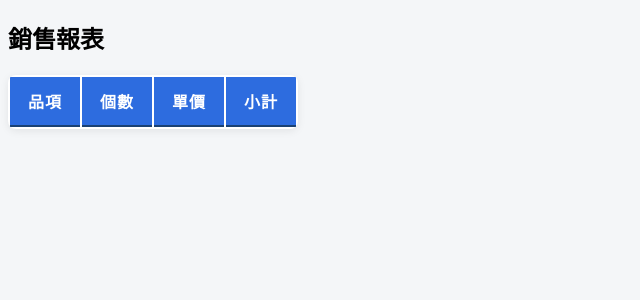
After one commit to cc21723/1141-Database, a PHP site: page /sales_report.php in a window 1280 px wide. The commit adds this page. Shown: the top 300 px of the page, without its empty margins (0-640 px from the left). Run offline with PHP 8.4, Linux system fonts and the light colour scheme; data that the repository does not hold is empty.

Commit message:
完成銷售報表呈現功能

```diff
--- a/index.php
+++ b/index.php
@@ -25,9 +25,14 @@
             padding: 5px 12px;
             text-align: center;
         }
+        .btns{
+            display: flex;
+            justify-content: space-between;
+        }
     </style>
     <div class='btns'>
         <button><a href='add_item.php'>+</a></button>
+        <button><a href='sales_report.php'>銷售報表</a></button>
     </div>
     <table id='items'>
         <tr>
--- /dev/null
+++ b/sales_report.php
@@ -0,0 +1,91 @@
+<!DOCTYPE html>
+<html lang="en">
+<head>
+    <meta charset="UTF-8">
+    <meta name="viewport" content="width=device-width, initial-scale=1.0">
+    <title>銷售報表</title>
+</head>
+<body>
+<h2>銷售報表</h2>
+<?php
+$dsn="mysql:host=localhost;dbname=store;charset=utf8";
+$pdo=new PDO($dsn, 'root', '');
+$sql="SELECT `items`.`name`,
+             `items`.`price`,
+	         sum(`sales`.`quantity`) as `sales_count`,
+             sum(`items`.`price`*`sales`.`quantity`) as `total_sales`
+        FROM `items`
+   LEFT JOIN `sales`
+          ON `items`.`id`=`sales`.`item_id`
+    GROUP BY `sales`.`item_id`";
+$reports=$pdo->query($sql)->fetchAll(PDO::FETCH_ASSOC);
+
+?>
+<style>
+    body {
+        background: #f4f6f8;
+        font-family: 'Segoe UI', Arial, sans-serif;
+    }
+
+    table {
+        background: #fff;
+        box-shadow: 0 2px 8px rgba(0,0,0,0.08);
+        border-radius: 8px;
+        overflow: hidden;
+    }
+
+    th, td {
+        font-size: 16px;
+    }
+
+    tr:first-child td {
+        background: #2d6cdf;
+        color: #fff;
+        font-weight: bold;
+        letter-spacing: 1px;
+        border-bottom: 2px solid #1a4173;
+    }
+
+    tr:nth-child(even):not(:first-child) {
+        background: #f0f4fa;
+    }
+
+    tr:hover:not(:first-child) {
+        background: #e6f0ff;
+        transition: background 0.2s;
+    }
+
+    td, th {
+        border: none;
+        padding: 12px 18px;
+    }
+
+    td {
+        color: #333;
+    }
+
+</style>
+<table>
+    <tr>
+        <td>品項</td>
+        <td>個數</td>
+        <td>單價</td>
+        <td>小計</td>
+    </tr>
+    <?php
+    foreach($reports as $report):
+    ?>
+    <tr>
+        <td><?=$report['name'];?></td>
+        <td><?=$report['sales_count'];?></td>
+        <td><?=$report['price'];?></td>
+        <td><?=$report['total_sales'];?></td>
+    </tr>
+    <?php
+    endforeach;
+    ?>
+</table>
+
+
+</body>
+</html>
```
